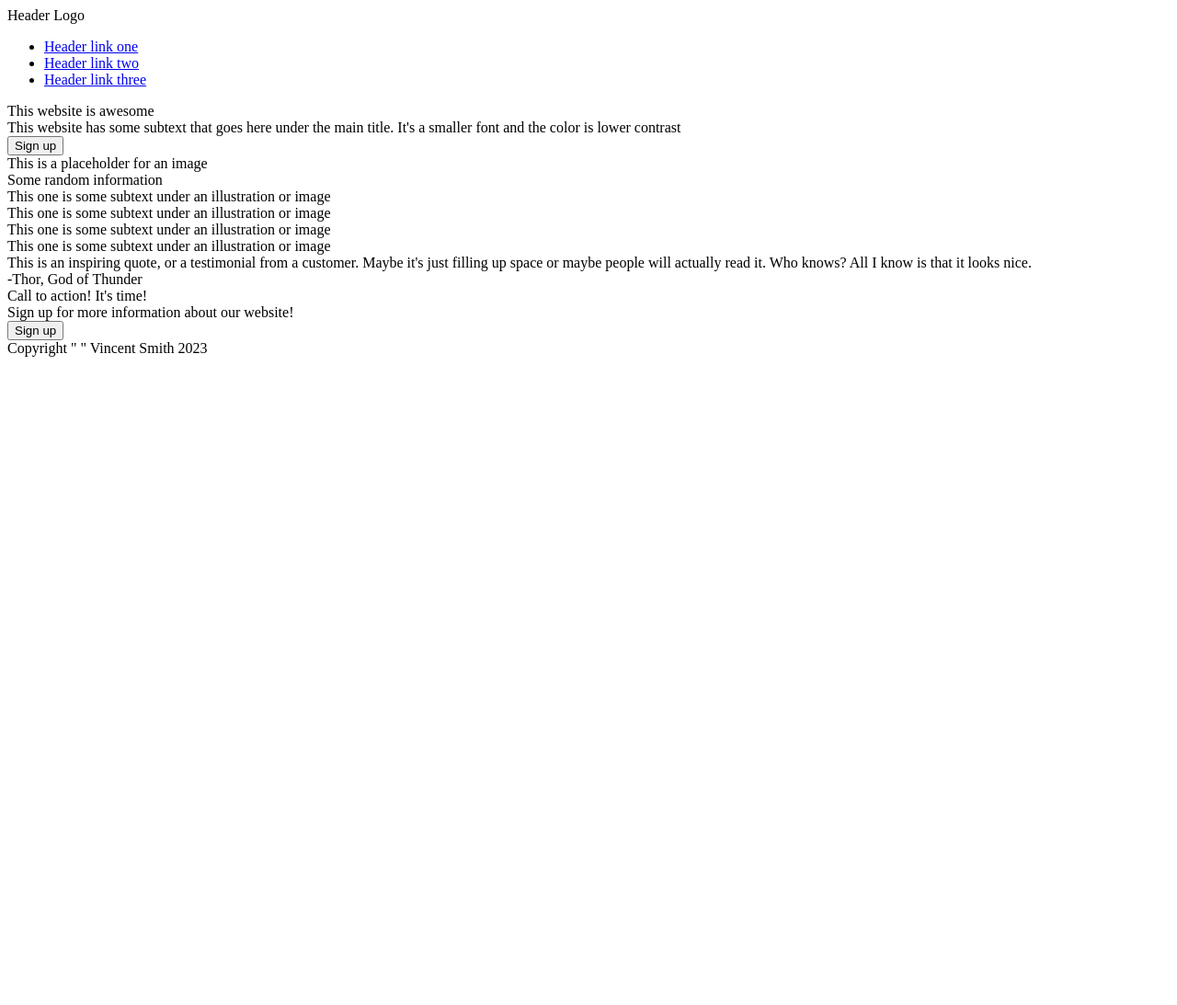
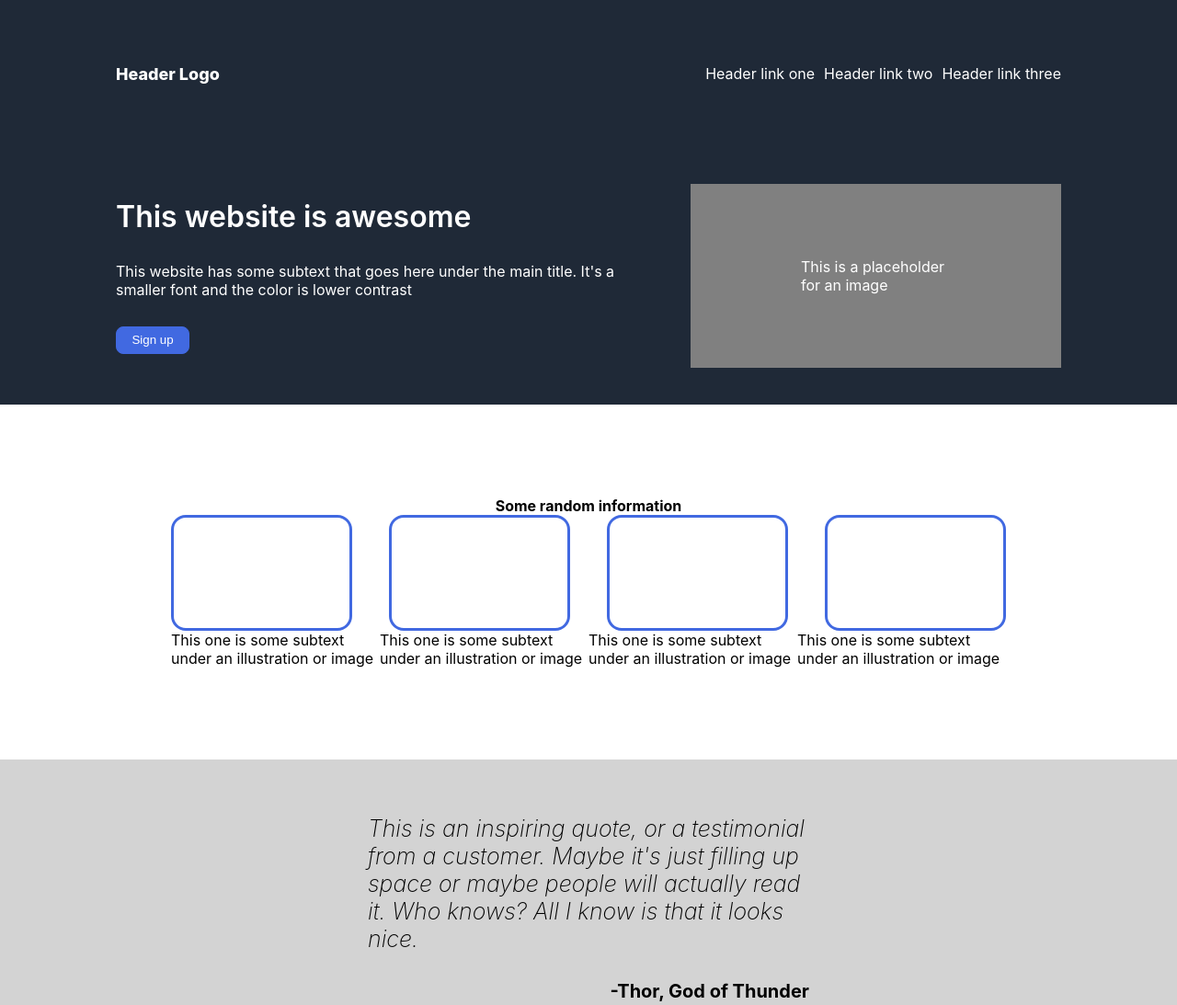
Before and after one commit to Vincent10z/Landing-Page, a plain HTML site: page index.html in a window 1280 px wide. Shown: the top 1093 px of the page at 92% size. Before the commit the page ends 800 px from the top, so only its background shows below. Drawn offline with Linux system fonts and the light colour scheme.

Commit message:
Began general CSS

```diff
--- a/index.html
+++ b/index.html
@@ -3,24 +3,23 @@
 <head>
     <meta charset="UTF-8">
     <meta name="viewport" content="width=device-width, initial-scale=1.0">
-    <title>Document</title>
+    <title>Landing Page</title>
+    <link rel="stylesheet" href="style.css">
 </head>
 <body>
     <div class="header">
         <div class="text-head">Header Logo</div>
-        <div class="header-items">
             <ul>
                 <li><a href="#">Header link one</a></li>
                 <li><a href="#">Header link two</a></li>
                 <li><a href="#">Header link three</a></li>
-              </ul>
-        </div>
+            </ul>
     </div>
     <div class="body">
         <div class="intro-container">
             <div class="left-box">
-                <div class="text">This website is awesome</div>
-                <div class="text">This website has some subtext that goes here under the main title. It's a smaller font and the color is lower contrast</div>
+                <div class="intro-head-text">This website is awesome</div>
+                <div class="intro-body-text">This website has some subtext that goes here under the main title. It's a smaller font and the color is lower contrast</div>
                 <button class="Sign-up">Sign up</button>
             </div>
             <div class="right-box">
@@ -28,42 +27,46 @@
             </div>
         </div>
         <div class="info-container">
-            <div class="text">Some random information</div>
-            <div class="cards">
-                <div class="box">
-                    <div class="round-box"></div>
-                    <div class="text">This one is some subtext under an illustration or image</div>
+            <div class="info-text">Some random information</div>
+            <div class="middle">
+                <div class="box-border">
+                    <div class="box"></div>
+                    <div class="box"></div>
+                    <div class="box"></div>
+                    <div class="box"></div>
                 </div>
-                <div class="box">
-                    <div class="round-box"></div>
-                    <div class="text">This one is some subtext under an illustration or image</div>
-                </div>
-                <div class="box">
-                    <div class="round-box"></div>
-                    <div class="text">This one is some subtext under an illustration or image</div>
-                </div>
-                <div class="box">
-                    <div class="round-box"></div>
-                    <div class="text">This one is some subtext under an illustration or image</div>
+                <div class="box-text">
+                    <div class="text-under">This one is some subtext under an illustration or image</div>
+                    <div class="text-under">This one is some subtext under an illustration or image</div>
+                    <div class="text-under">This one is some subtext under an illustration or image</div>
+                    <div class="text-under">This one is some subtext under an illustration or image</div>
                 </div>
             </div>
         </div>
+
         <div class="testimonial-container">
-            <div class="main-text">This is an inspiring quote, or a testimonial from a customer. Maybe it's just filling up space or maybe people will actually read it. Who knows? All I know is that it looks nice.</div>
+            <div class="main-text"><em>This is an inspiring quote, or a testimonial from a customer. Maybe it's just filling up space or maybe people will actually read it. Who knows? All I know is that it looks nice.</em></div>
             <div class="author">-Thor, God of Thunder</div>
         </div>
 
         <div class="ad-container">
             <div class="blue-box">
                 <div class="left">
-                    <div>Call to action! It's time!</div>
-                    <div>Sign up for more information about our website!</div>
+                    <div class="bbox-text">Call to action! It's time!</div>
+                    <div class="bbox-text-bottom">
+                        Sign up for more information about our website!
+                    </div>
                 </div>
-                <button class="Sign-up">Sign up</button>
+                <div class="right">
+                    <button class="Sign-up-box">Sign up</button>
+                </div>
+
             </div>
         </div>
         <div class="footer">
-            Copyright " " Vincent Smith 2023
+            <div class="text">
+                Copyright " " Vincent Smith 2023
+            </div>
         </div>
 </div>
 </body>
--- a/style.css
+++ b/style.css
@@ -0,0 +1,227 @@
+body {
+    font-family: -apple-system, BlinkMacSystemFont, 'Segoe UI', Roboto, Oxygen, Ubuntu, Cantarell, 'Open Sans', 'Helvetica Neue', sans-serif;
+    margin: 0;
+    display: flex;
+    flex-direction: column;
+    flex: 1;
+}
+
+.header {
+    height: 80px;
+    color: white;
+    display: flex;
+    margin-top: 0;
+    padding: 40px;
+    padding-left: 126px;
+    padding-right: 126px;
+
+    background-color: #1F2937;
+
+    color: white;
+
+}
+
+.text-head {
+    display: flex;
+    align-items: center;
+    justify-content: flex-start;
+    flex: 1;
+    font-weight: 800;
+    font-size: 18px;
+}
+
+.header-items {
+    display: flex;
+    align-items: center;
+    justify-content: flex-end;
+}
+
+.intro-container {
+    display: flex;
+    align-items: center;
+    justify-content: center;
+    background-color: #1F2937;
+    color: white;
+    padding: 40px;
+    padding-left: 126px;
+    padding-right: 126px;
+    gap: 70px
+
+}
+
+.left-box {
+    display: flex;
+    flex-direction: column;
+    justify-content: center;
+    gap:30px;
+    text-wrap: wrap;
+
+}
+
+.intro-head-text {
+    font-size: 32px;
+    font-weight: 900;
+
+}
+
+.right-box{
+    display: flex;
+    align-items: center;
+    flex-basis: 1;
+    padding-left: 120px;
+    padding-right: 120px;
+    padding-top: 80px;
+    padding-bottom: 80px;
+    background-color: gray;
+}
+
+.intro-head-text {
+    font-weight: 600;
+}
+
+.info-container {
+    display: flex;
+    background-color: white;
+    flex-direction: column;
+    align-items: center;
+    padding: 40px;
+    margin: 60px;
+    padding-left: 126px;
+    padding-right: 126px;
+}
+
+
+
+.info-text {
+    font-weight: 700;
+}
+
+.middle {
+    display: flex;
+    flex-direction: column;
+
+
+}
+.box-border {
+    display: flex;
+    gap: 40px;
+
+}
+
+.box {
+    border-style: solid;
+    display: flex;
+    padding-block: 60px;
+    border-color: royalblue;
+    border-radius: 16px;
+    flex: 1;
+
+}
+
+.box-text {
+    display: flex;
+
+}
+
+.testimonial-container {
+    display: flex;
+    flex-direction: column;
+    background-color: lightgray;
+    padding: 60px;
+    padding-left: 400px;
+    padding-right: 400px;
+
+}
+
+.main-text {
+    font-size: 25px;
+    font-weight: 200;
+}
+
+.author {
+    padding-top: 30px;
+    text-align: right;
+    font-weight: 700;
+    font-size: 20px;
+}
+
+.ad-container {
+    display: flex;
+
+    margin: 60px;
+    padding: 20px;
+    padding-left: 126px;
+    padding-right: 126px;
+}
+
+.blue-box {
+    display: flex;
+    flex: 1;
+    justify-content: space-between;
+    background-color: royalblue;
+    padding: 50px;
+    border-radius: 4px;
+}
+.blue-box, .left{
+    padding-right: 60px;
+}
+.bbox-text {
+    font-size: 20px;
+    color: white;
+    font-weight: 700;
+}
+
+.bbox-text-bottom {
+    color: white;
+    font-weight: 200;
+}
+
+
+.footer {
+    display: flex;
+    align-items: center;
+    justify-content: center;
+    padding: 40px;
+    background-color: #1F2937;
+
+}
+
+.footer, .text {
+    color: white;
+}
+
+button {
+    cursor: pointer;
+    border-radius: 8px;
+}
+
+button.Sign-up-box {
+    background: royalblue;
+    border: 1px solid white;
+    color: white;
+    width: 100px;
+    height: 30px;
+}
+
+button.Sign-up {
+    background: royalblue;
+    border: 1px solid royalblue;
+    color: white;
+    width: 80px;
+    height: 30px;
+}
+
+ul {
+    display: flex;
+    gap: 10px;
+    align-items: center;
+    list-style-type: none;
+    margin: 0;
+    padding: 0;
+}
+
+a {
+    color: white;
+    text-decoration: none;
+
+}
```
